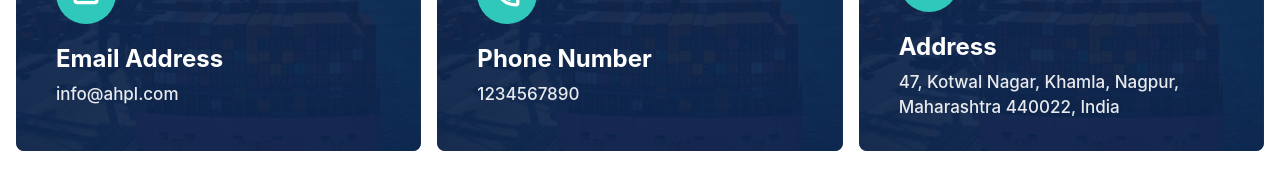
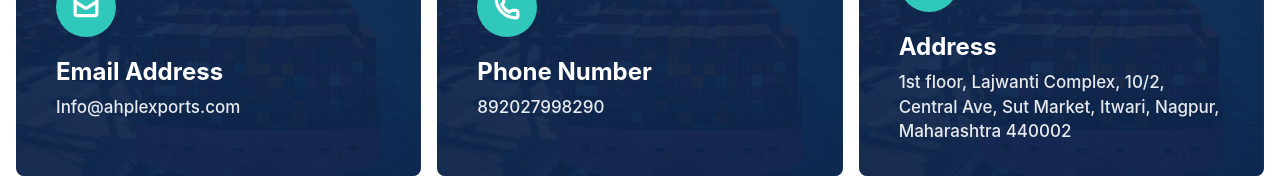
Before and after one commit to AdbornSolutions/AHPL-Exports, a React (Vite) app: page /contact-us in a window 1280 px wide. Shown: the part 612-800 px from the top of the page. Built offline with nearby package versions, Linux system fonts and the light colour scheme.

Commit message:
updated contact info

```diff
--- a/src/Components/Common/Footer.jsx
+++ b/src/Components/Common/Footer.jsx
@@ -49,7 +49,7 @@
             <a className={`${socialLinkClass} bg-[#1877f2]`} href="https://www.facebook.com/" target="_blank" rel="noreferrer" aria-label="AHPL on Facebook">f</a>
             <a className={`${socialLinkClass} bg-[#ff4d7d]`} href="https://www.instagram.com/" target="_blank" rel="noreferrer" aria-label="AHPL on Instagram">ig</a>
             <a className={`${socialLinkClass} bg-[#0a66c2]`} href="https://www.linkedin.com/" target="_blank" rel="noreferrer" aria-label="AHPL on LinkedIn">in</a>
-            <a className={`${socialLinkClass} bg-black`} href="mailto:info@ahpl.com?subject=AHPL%20export%20enquiry" aria-label="Share AHPL by email"><Share2 /></a>
+            <a className={`${socialLinkClass} bg-black`} href="mailto:Info@ahplexports.com?subject=AHPL%20export%20enquiry" aria-label="Share AHPL by email"><Share2 /></a>
           </div>
         </div>
 
@@ -78,7 +78,7 @@
             <MapPin className="mt-0.5 size-[15px] flex-none text-[#30c8bb]" />
             <a
               className="text-[#becbe0] no-underline transition hover:text-[#30c8bb]"
-              href="https://www.google.com/maps/search/?api=1&query=47%2C%20Kotwal%20Nagar%2C%20Khamla%2C%20Nagpur%2C%20Maharashtra%20440022%2C%20India"
+              href="https://www.google.com/maps/search/1st+floor,+Lajwanti+Complex,+10%2F2,+Central+Ave,+Sut+Market,+Itwari,+Nagpur,+Maharashtra+440002/@21.1163552,79.0595834,13z/data=!3m1!4b1?entry=ttu&g_ep=EgoyMDI2MDcxNS4wIKXMDSoASAFQAw%3D%3D"
               target="_blank"
               rel="noreferrer"
             >
@@ -87,13 +87,13 @@
           </p>
           <p className={footerTextClass}>
             <Phone className="mt-0.5 size-[15px] flex-none text-[#30c8bb]" />
-            <a className="text-[#becbe0] no-underline transition hover:text-[#30c8bb]" href="tel:+911234567890">
+            <a className="text-[#becbe0] no-underline transition hover:text-[#30c8bb]" href="tel:+91892027998290">
              +91 8920279982
             </a>
           </p>
           <p className={footerTextClass}>
             <Mail className="mt-0.5 size-[15px] flex-none text-[#30c8bb]" />
-            <a className="text-[#becbe0] no-underline transition hover:text-[#30c8bb]" href="mailto:info@ahpl.com">
+            <a className="text-[#becbe0] no-underline transition hover:text-[#30c8bb]" href="mailto:Info@ahplexports.com">
              Info@ahplexports.com
             </a>
           </p>
--- a/src/pages/Contactus.jsx
+++ b/src/pages/Contactus.jsx
@@ -1,6 +1,6 @@
 import { Mail, MapPin, Phone } from 'lucide-react'
+import Footer from '../Components/Common/Footer'
 import Hero from '../Components/Hero'
-import Footer from '../Components/Common/Footer'
 import contactCardBg from '../assets/Contactcard.png'
 import { containerClass } from '../utils/tailwindClasses'
 
@@ -8,17 +8,17 @@
   {
     icon: Mail,
     title: 'Email Address',
-    value: 'info@ahpl.com',
+    value: 'Info@ahplexports.com',
   },
   {
     icon: Phone,
     title: 'Phone Number',
-    value: '1234567890',
+    value: '892027998290',
   },
   {
     icon: MapPin,
     title: 'Address',
-    value: '47, Kotwal Nagar, Khamla, Nagpur, Maharashtra 440022, India',
+    value: '1st floor, Lajwanti Complex, 10/2, Central Ave, Sut Market, Itwari, Nagpur, Maharashtra 440002',
   },
 ]
 
```
